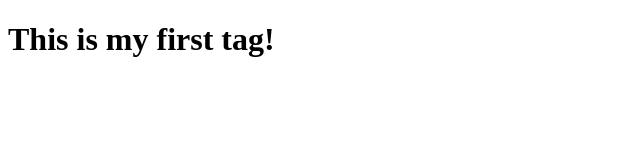
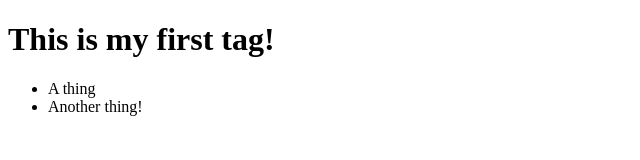
Before and after one commit to JoeNinjaMaster/joeninjamaster.github.io, a plain HTML site: page index.html in a window 1280 px wide. Shown: the whole page, without its empty margins (0-640 px from the left). Drawn offline with Linux system fonts and the light colour scheme.

Commit message:
Added a list of random things

```diff
--- a/index.html
+++ b/index.html
@@ -6,5 +6,9 @@
 	<body>
 		<!-- content goes in the body -->
 		<h1>This is my first tag!</h1>
+		<ul>
+			<li>A thing</li>
+			<li>Another thing!</li>
+		</ul>
 	</body>
 </html>
```
